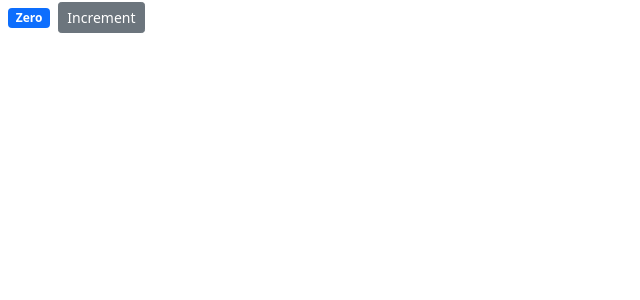
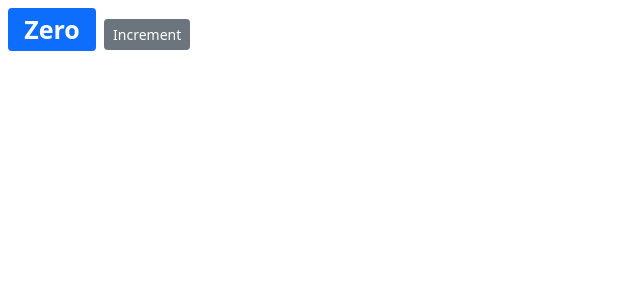
Before and after one commit to abbasi-naim/react-counter-app, a React (Create React App) app: page / in a window 1280 px wide. Shown: the top 300 px of the page, without its empty margins (0-640 px from the left). Built offline with nearby package versions, Linux system fonts and the light colour scheme.

Commit message:
define style for badge

```diff
--- a/src/components/counter.jsx
+++ b/src/components/counter.jsx
@@ -10,7 +10,9 @@ class Counter extends Component {
   render() {
     return (
       <div>
-        <Badge bg="primary m-2">{this.formatCount()}</Badge>
+        <Badge bg="primary m-2" style={{ fontSize: 25 }}>
+          {this.formatCount()}
+        </Badge>
         <Button variant="secondary btn-sm">Increment</Button>
       </div>
     );
```
